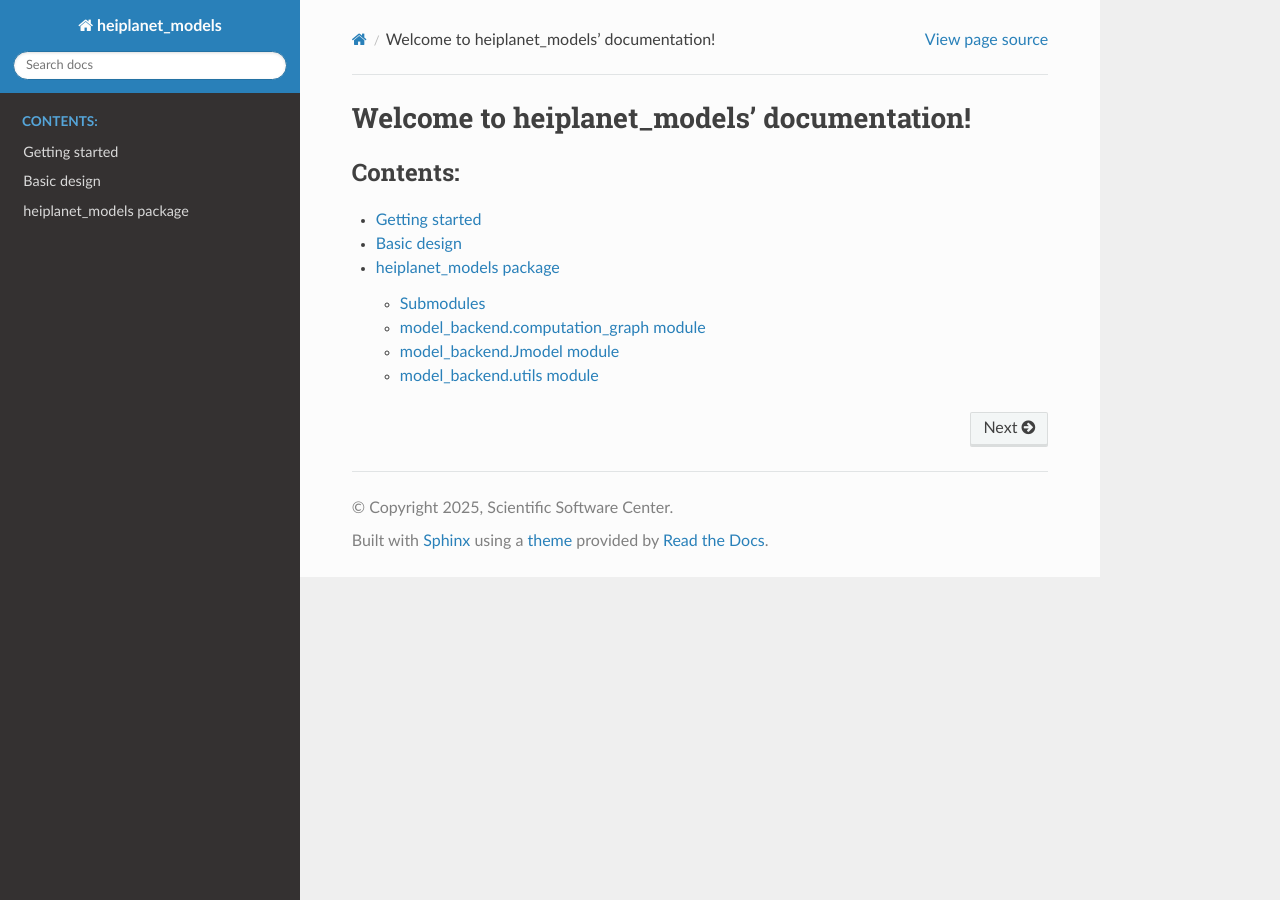
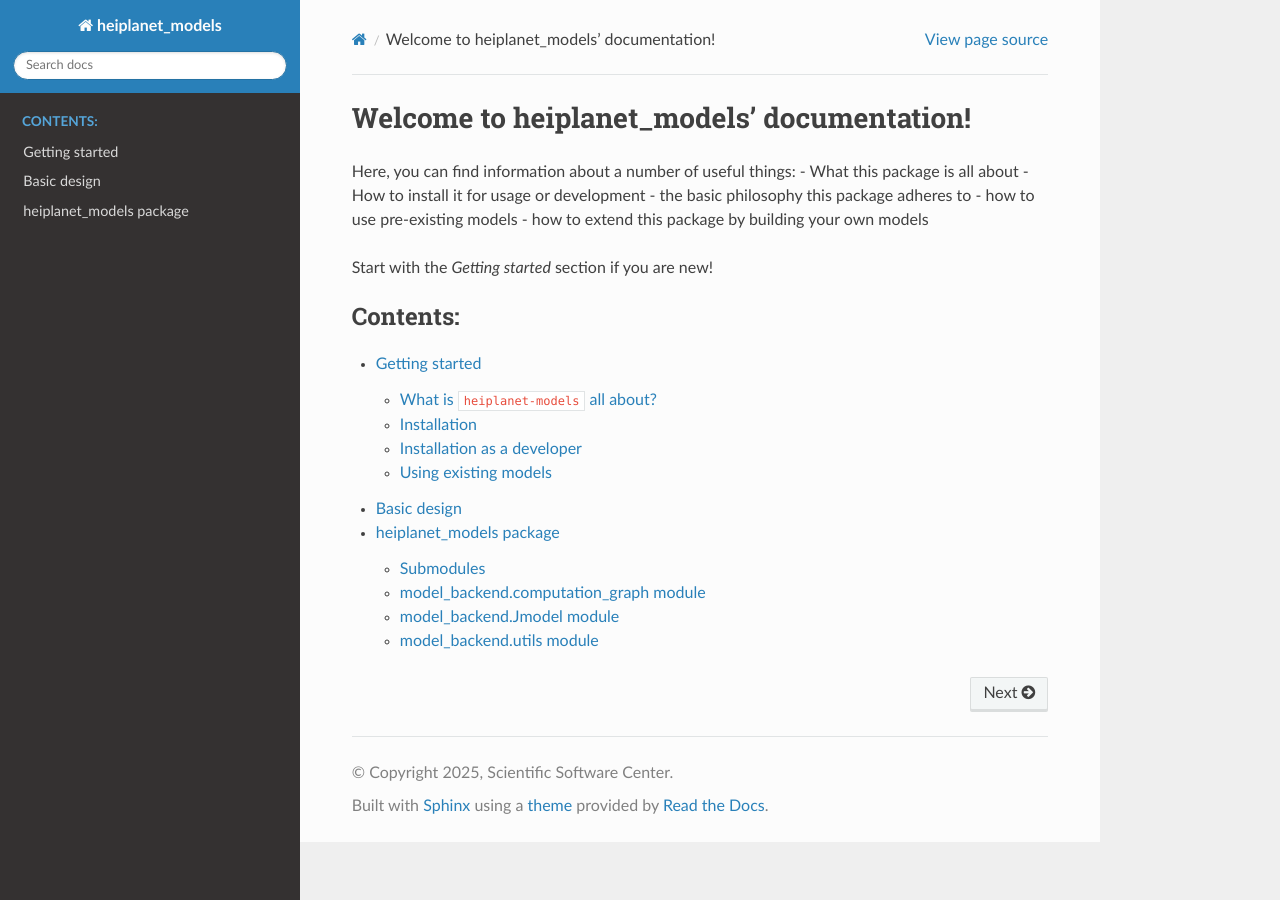
Before and after one commit to ssciwr/onehealth-model-backend, a Sphinx documentation site: the page built from doc/source/index.rst, in a window 1280 px wide. Built offline with Sphinx 7.4.7 and the Read the Docs theme 3.1.0, drawn with Linux system fonts in a browser that asks for light colours; pages that are not in the unit, such as notebooks, are missing from menus.

Commit message:
add some getting started text

```diff
--- a/doc/source/index.rst
+++ b/doc/source/index.rst
@@ -5,6 +5,14 @@
 
 Welcome to heiplanet_models' documentation!
 ============================================
+Here, you can find information about a number of useful things:
+- What this package is all about
+- How to install it for usage or development
+- the basic philosophy this package adheres to
+- how to use pre-existing models
+- how to extend this package by building your own models
+
+Start with the `Getting started` section if you are new!
 
 .. toctree::
    :maxdepth: 2
@@ -12,5 +20,7 @@
 
    getting_started
    basic_design
+   using_existing_models
+   adding_new_models
    heiplanet_models_api_doc
    license_link
```
Also changed, not shown: doc/source/getting_started.md (+62 -2 lines), doc/source/adding_new_models.md (added), doc/source/using_existing_models.md (added).
